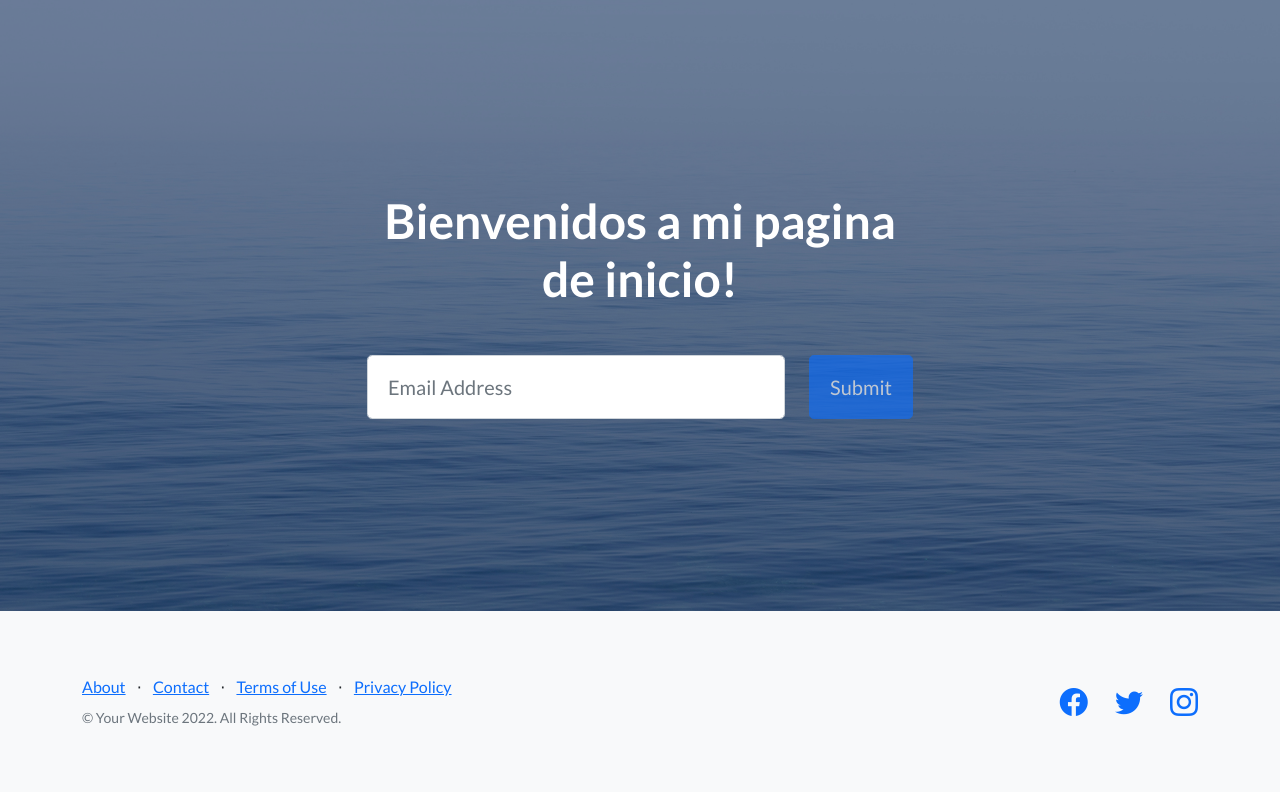
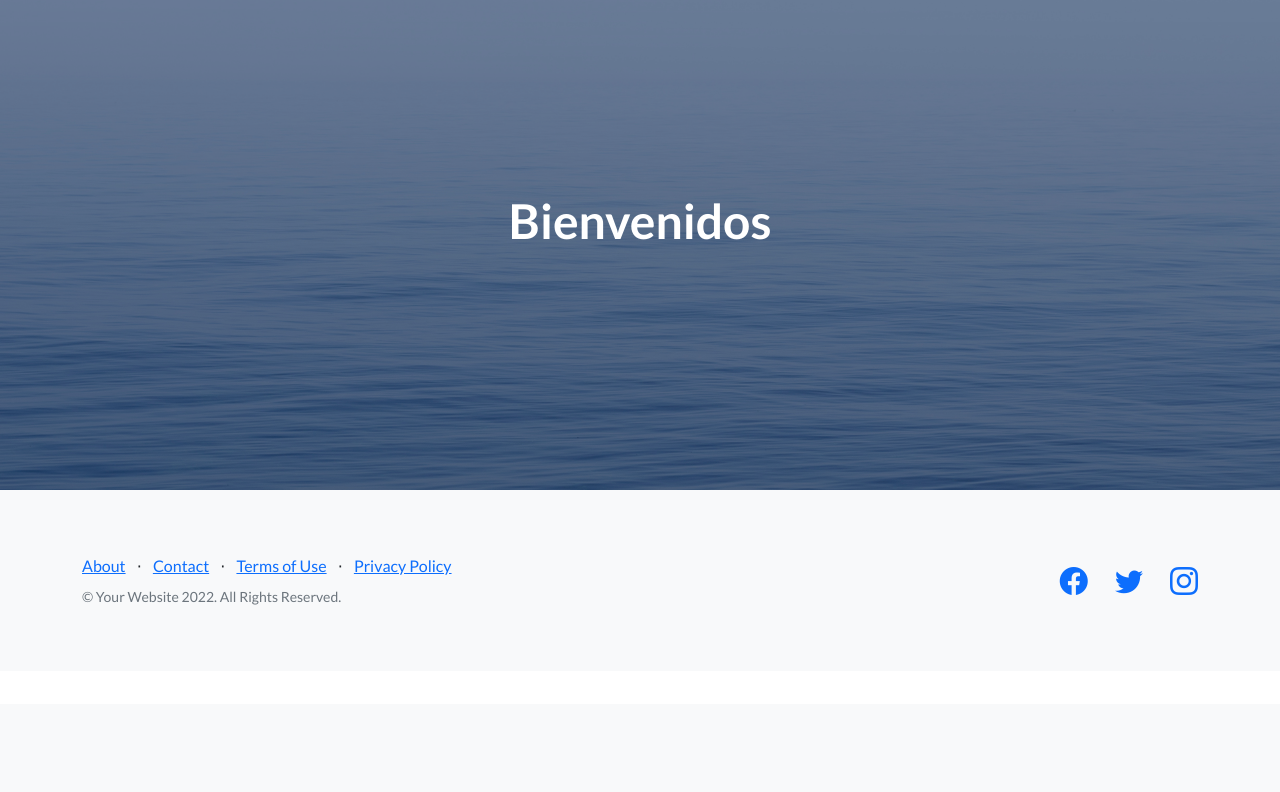
Before and after one commit to TinchoRouge/EntregaRouge1, a Django app: page / in a window 1280 px wide. Shown: the part 96-888 px from the top of the page. After the commit the page ends 701 px from the top, so only its background shows below. Run offline with Django 4.2, Linux system fonts and the light colour scheme; some libraries are stand-ins or nearby versions.

Commit message:
Bienvenidos

```diff
--- a/app_coder/template/plantillas.html
+++ b/app_coder/template/plantillas.html
@@ -41,7 +41,7 @@
                     <div class="col-xl-6">
                         <div class="text-center text-white">
                             <!-- Page heading-->
-                            <h1 class="mb-5">Bienvenidos a mi pagina de inicio!</h1>
+                            <h1 class="mb-5">Bienvenidos</h1>
                             <!-- Signup form-->
                             <!-- * * * * * * * * * * * * * * *-->
                             <!-- * * SB Forms Contact Form * *-->
@@ -54,11 +54,9 @@
                                 <!-- Email address input-->
                                 <div class="row">
                                     <div class="col">
-                                        <input class="form-control form-control-lg" id="emailAddress" type="email" placeholder="Email Address" data-sb-validations="required,email" />
-                                        <div class="invalid-feedback text-white" data-sb-feedback="emailAddress:required">Email Address is required.</div>
-                                        <div class="invalid-feedback text-white" data-sb-feedback="emailAddress:email">Email Address Email is not valid.</div>
+
                                     </div>
-                                    <div class="col-auto"><button class="btn btn-primary btn-lg disabled" id="submitButton" type="submit">Submit</button></div>
+
                                 </div>
                                 <!-- Submit success message-->
                                 <!---->
```
